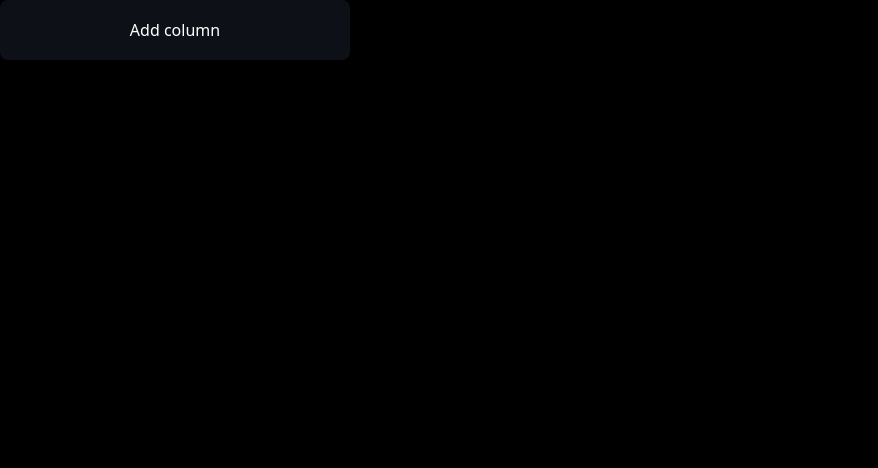
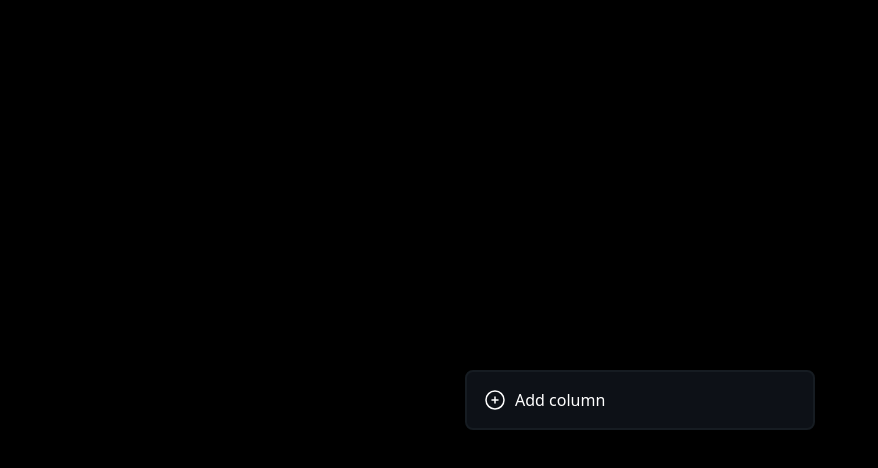
Before and after one commit to DevShasa/kanban, a React (Vite) app: page / in a window 1280 px wide. Shown: the top 468 px of the page, without its empty margins (0-878 px from the left). Built offline with nearby package versions, Linux system fonts and the light colour scheme.

Commit message:
column functions

```diff
--- a/src/components/KanbanBoard.tsx
+++ b/src/components/KanbanBoard.tsx
@@ -1,22 +1,81 @@
+import PlusIcon from "../icons/PlusIcon";
+import { useState } from "react";
+import { type Column, type Id, type Task } from "../types";
 
 const KanbanBoard = () => {
-  return (
-    <div>
-        <button
-            className={
-                `h-[60px]
-                w-[350px]
-                min-w-[350px]
-                cursor-pointer
-                rounded-lg
-                bg-mainBacgroundcolor
-               `
-            }
-        >
-            Add column
-        </button>
-    </div>
-  )
-}
+	const [columns, setColumns] = useState<Column[]>([]);
+	const [activeColumn, setActiveColumn] = useState<Column | null>(null);
+	const [activeTask, setActiveTask] = useState<Task | null>(null);
+	const [tasks, setTasks] = useState<Task[]>([]);
 
-export default KanbanBoard
+	function generateId() {
+		return Math.floor(Math.random() * 1000) + 1;
+	}
+
+	function createNewColumn() {
+		const columnToAdd: Column = {
+			id: generateId(),
+			title: `Column ${columns.length + 1}`,
+		};
+
+		setColumns([...columns, columnToAdd]);
+	}
+
+	function deleteColumn(id: Id) {
+		const filteredColumns = columns.filter((col) => col.id !== id);
+		setColumns(filteredColumns);
+
+		const newTasks = tasks.filter((t) => t.columnId !== id);
+		setTasks(newTasks);
+	}
+
+	function updateColumn(id: Id, title: string) {
+		const newColumns = columns.map((col) => {
+			if (col.id !== id) return col;
+			return { ...col, title };
+		});
+
+		setColumns(newColumns);
+	}
+
+	function createTask(columnId: Id) {
+		const newTask: Task = {
+			id: generateId(),
+			columnId,
+			content: `Task ${tasks.length + 1}`,
+		};
+		setTasks([...tasks, newTask]);
+	}
+
+	function deleteTask(id: Id) {
+		const newTasks = tasks.filter((task) => task.id !== id);
+		setTasks(newTasks);
+	}
+
+	function updateTask(id: Id, content: string) {
+		const newTasks = tasks.map((task) => {
+			if (task.id !== id) return task;
+			return { ...task, content };
+		});
+		setTasks(newTasks);
+	}
+
+	return (
+		<div
+			className={`m-auto flex min-h-screen w-full items-center overflow-x-auto overflow-y-hidden px-[40px]`}
+		>
+			<div className={`m-auto`}>
+				<button
+					className={`h-[60px] w-[350px] min-w-[350px] cursor-pointer rounded-lg bg-mainBacgroundcolor border-2 border-columnBackgroundColor p-4 ring-rose-500 hover:ring-2 flex gap-2`}
+					onClick={() => {
+						createNewColumn();
+					}}
+				>
+					<PlusIcon /> Add column
+				</button>
+			</div>
+		</div>
+	);
+};
+
+export default KanbanBoard;
--- /dev/null
+++ b/src/icons/PlusIcon.tsx
@@ -0,0 +1,20 @@
+const PlusIcon = () => {
+	return (
+		<svg
+			xmlns="http://www.w3.org/2000/svg"
+			fill="none"
+			viewBox="0 0 24 24"
+			strokeWidth={1.5}
+			stroke="currentColor"
+			className="size-6"
+		>
+			<path
+				strokeLinecap="round"
+				strokeLinejoin="round"
+				d="M12 9v6m3-3H9m12 0a9 9 0 1 1-18 0 9 9 0 0 1 18 0Z"
+			/>
+		</svg>
+	);
+};
+
+export default PlusIcon;
--- /dev/null
+++ b/src/types.ts
@@ -0,0 +1,12 @@
+export type Id = string | number
+
+export type Column = {
+    id: Id,
+    title : string
+}
+
+export type Task = {
+    id: Id,
+    columnId: Id,
+    content: string
+}
```
